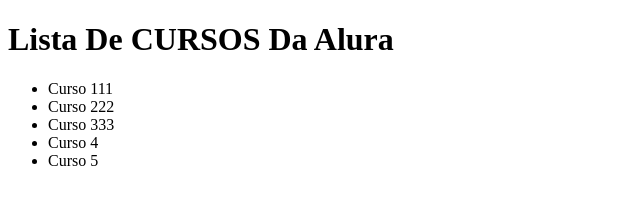
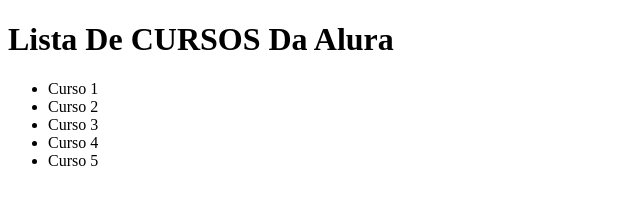
Before and after one commit to BrunoLutterbach/alura-git, a plain HTML site: page Index.html in a window 1280 px wide. Shown: the full height of the page, 0-640 px from the left. Drawn offline with Linux system fonts and the light colour scheme.

Commit message:
Corrigindo nome dos Curso 1,2 e 3

```diff
--- a/Index.html
+++ b/Index.html
@@ -7,9 +7,9 @@
 <body>
 <h1>Lista De CURSOS Da Alura</h1>
 <ul>
-    <li>Curso 111</li>
-    <li>Curso 222</li>
-    <li>Curso 333</li>
+    <li>Curso 1</li>
+    <li>Curso 2</li>
+    <li>Curso 3</li>
     <li>Curso 4</li>
     <li>Curso 5</li>
 </ul>
```
